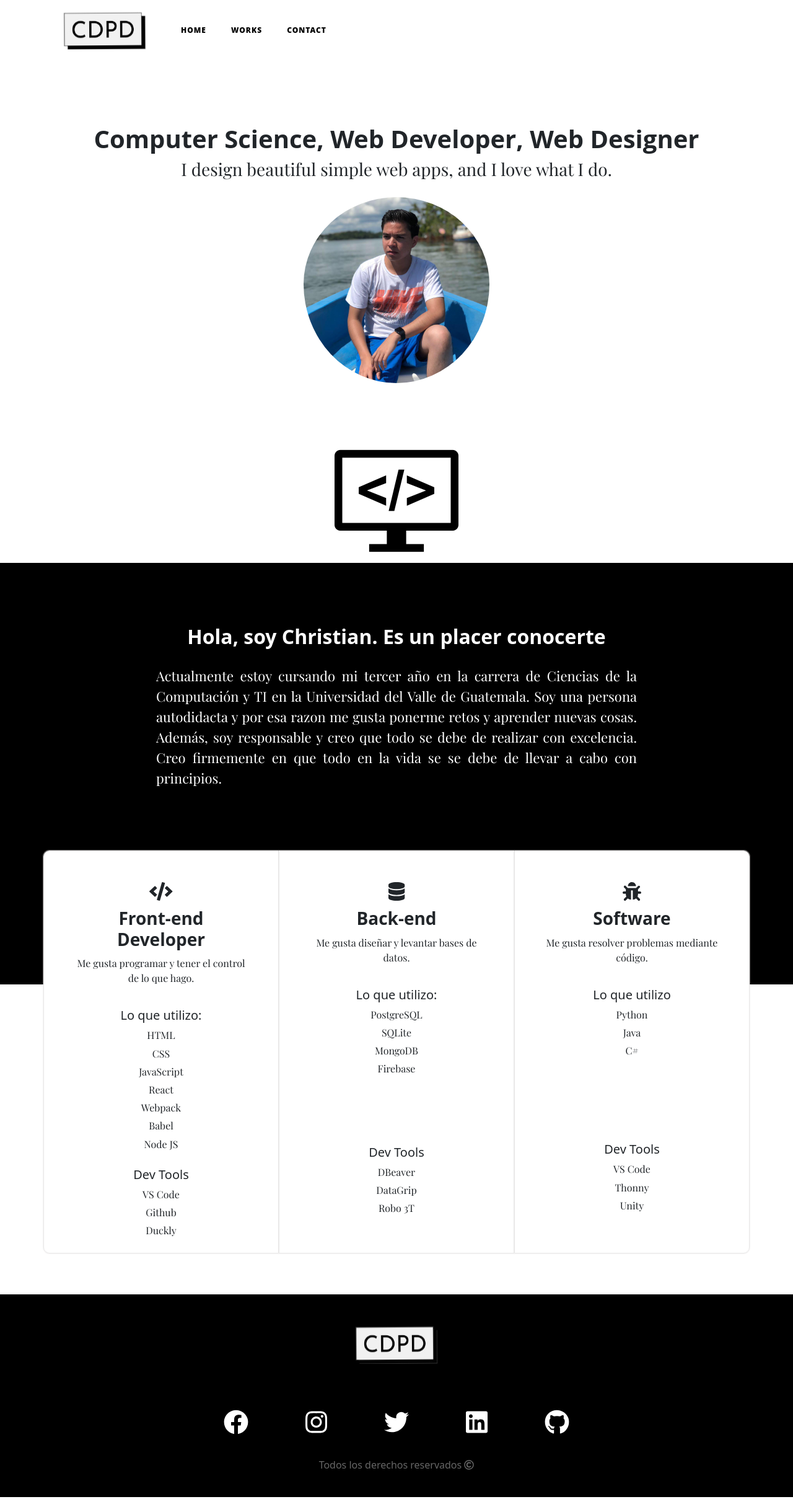
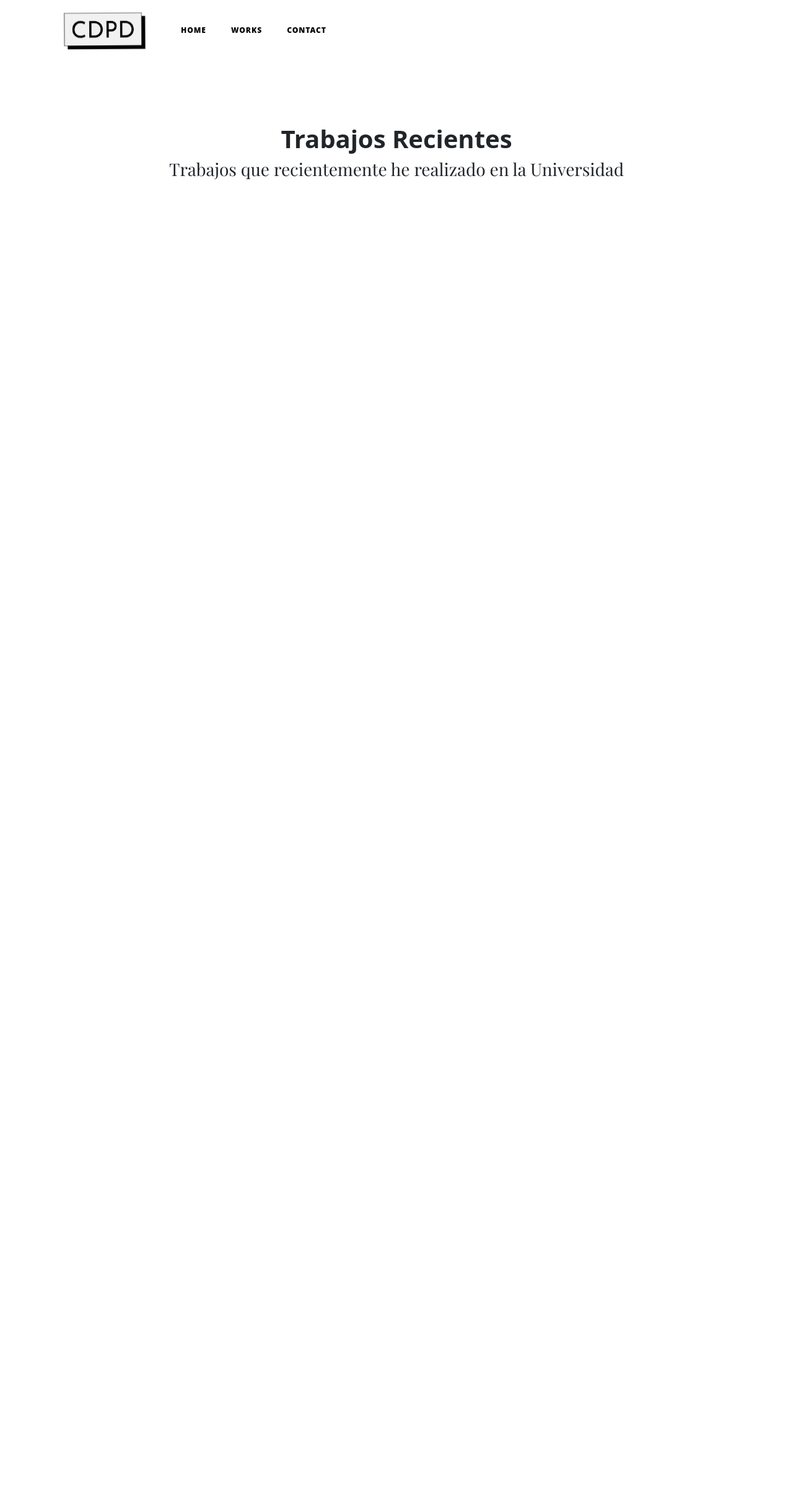
Before and after one commit to campeon19/Portafolio_CV, a React app: page /Works in a window 1280 px wide. Shown: the whole page at 62% size. After the commit the page ends 800 px from the top, so only its background shows below. Built offline with nearby package versions, Linux system fonts and the light colour scheme.

Commit message:
Se implemento rutas de react

```diff
--- a/package.json
+++ b/package.json
@@ -36,6 +36,7 @@
     "jquery": "^3.6.0",
     "popper.js": "^1.16.1",
     "react": "^17.0.2",
-    "react-dom": "^17.0.2"
+    "react-dom": "^17.0.2",
+    "react-router-dom": "^5.2.0"
   }
 }
--- a/src/Components/App.js
+++ b/src/Components/App.js
@@ -5,14 +5,26 @@ import Home from './Home/Home';
 import Works from './Works/Works';
 import Contact from './Contact/Contact';
 import Footer from './Footer/Footer';
+import { BrowserRouter, Route, Switch } from 'react-router-dom';
+
 
 
 function App(){
     return(
         <div>
-            <Navbar></Navbar>
-            <Home/>
-            <Footer></Footer>
+
+            <BrowserRouter>
+            <Navbar/>
+                <Switch>
+                    <Route path='/Works'>
+                        <Works/>
+                    </Route>
+                    <Route path='/'>
+                        <Home/>
+                        <Footer/>
+                    </Route>
+                </Switch>
+            </BrowserRouter>
         </div>
     )
 }
--- a/src/Components/Navbar/Navbar.js
+++ b/src/Components/Navbar/Navbar.js
@@ -3,15 +3,16 @@ import './Navbar.scss';
 import 'bootstrap/dist/css/bootstrap.css';
 import 'bootstrap/dist/js/bootstrap.bundle.min';
 import Icono from '../../Assets/Icono3.png';
+import { Link } from 'react-router-dom';
 
 
 function Navbar(){
     return(
         <nav class="navbar navbar-expand-lg navbar-light fixed-top" id="mainNav">
             <div class="container">
-              <a class="navbar-brand" href="#">
+              <Link class="navbar-brand" to='/'>
                   <img src={Icono} className='img-fluid size-img'/>
-              </a>
+              </Link>
               <button class="navbar-toggler navbar-toggler-right" type="button" data-toggle="collapse" data-target="#navbarResponsive" aria-controls="navbarResponsive" aria-expanded="false" aria-label="Toggle navigation">
                 Menu
                 <i class="fas fa-bars"></i>
@@ -19,13 +20,13 @@ function Navbar(){
               <div class="collapse navbar-collapse" id="navbarResponsive">
                 <ul class="navbar-nav ml-auto">
                   <li class="nav-item">
-                    <a class="nav-link" href="#">Home</a>
+                    <Link class="nav-link" to='/'>Home</Link>
                   </li>
                   <li class="nav-item">
-                    <a class="nav-link" href="#">Works</a>
+                    <Link class="nav-link" to='/Works'>Works</Link>
                   </li>
                   <li class="nav-item">
-                    <a class="nav-link" href="#">Contact</a>
+                    <Link class="nav-link" to='/Contact'>Contact</Link>
                   </li>
                 </ul>
               </div>
--- a/src/Components/Works/Works.js
+++ b/src/Components/Works/Works.js
@@ -0,0 +1,20 @@
+import React, { useSate } from 'react';
+import './Works.scss';
+import 'bootstrap/dist/css/bootstrap.css';
+import 'bootstrap/dist/js/bootstrap.bundle.min';
+
+function Works(){
+    return(
+        <div>
+            <section>
+                <div className='container size-cont'>
+                    <h1>Trabajos Recientes</h1>
+                    <h3>Trabajos que recientemente he realizado en la Universidad</h3>
+
+                </div>
+            </section>
+        </div>
+    )
+}
+
+export default Works;
```
Also changed, not shown: 1 other file (tests, documents, lock files or other folders).
